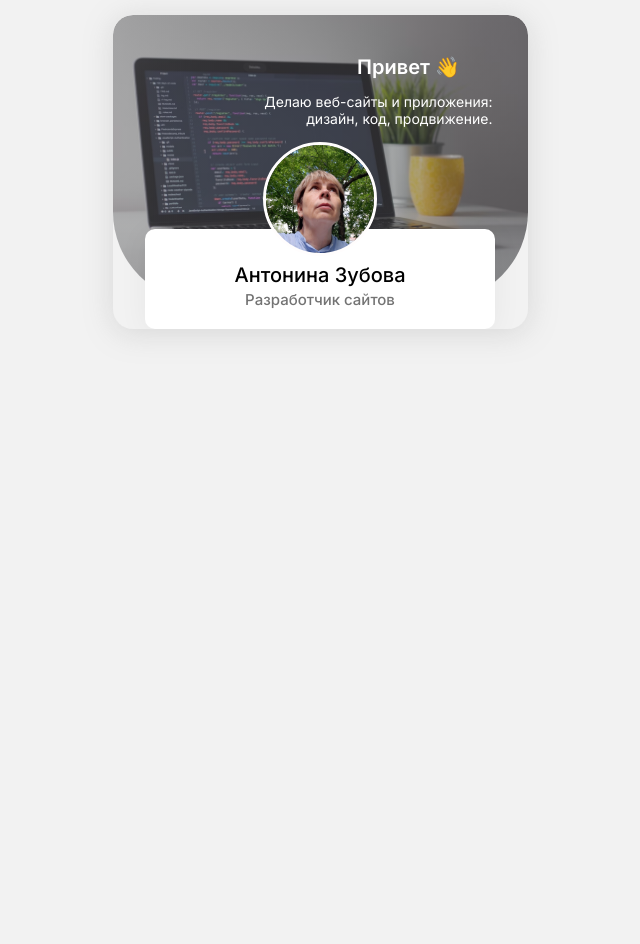
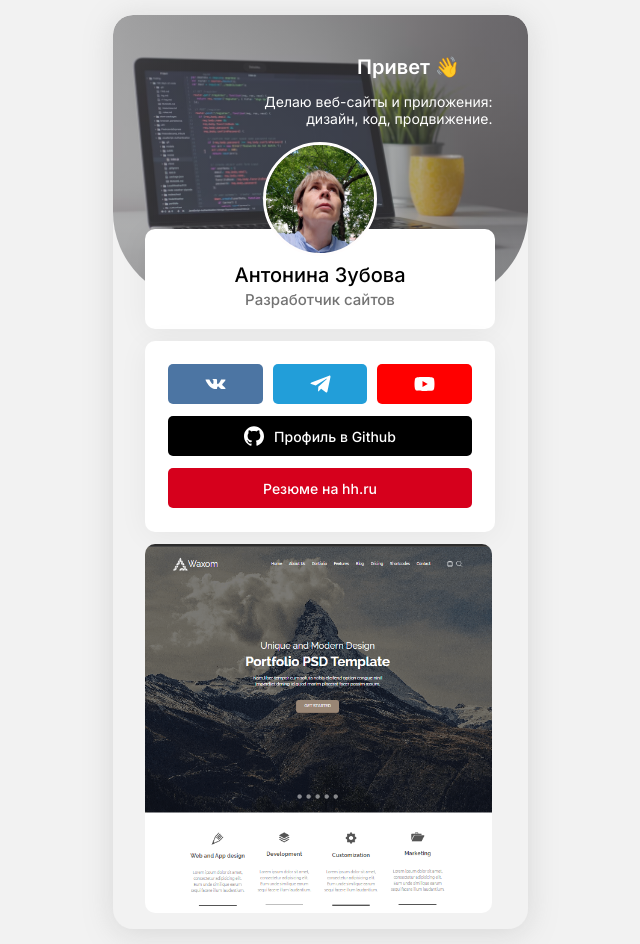
Before and after one commit to zubowaantonina/Tablink, a plain HTML site: page index.html in a window 1280 px wide. Shown: the whole page, without its empty margins (320-960 px from the left). Before the commit the page ends 800 px from the top, so only its background shows below. Drawn offline with Linux system fonts and the light colour scheme.

Commit message:
add: inons

```diff
--- a/index.html
+++ b/index.html
@@ -30,8 +30,35 @@
 
       </div>
       <!-- /.user -->
-      <!-- /.container -->
+      <div class="card">
+        <div class="buttons">
+          <a href="https://vk.com/id6911128" class="button vk">
+            <img src="img/icons/vk.svg" alt="vk" class="button-icon">
+          </a>
+          <a href="#" class="button tg">
+            <img src="img/icons/telegram.svg" alt="tg" class="button-icon">
+          </a>
+          <a href="#" class="button yt">
+            <img src="img/icons/Youtube.svg" alt="yt" class="button-icon">
+          </a>
+        </div>
+        <a href="#" class="button git">
+          <img src="img/icons/github.svg" alt="git" class="button-icon">
+          <span class="button-text">Профиль в Github</span>
+        </a>
+        <a href="#" class="button hh">
+
+          <span class="button-text">Резюме на hh.ru</span>
+        </a>
+      </div>
+      <!-- /.card -->
+      <!-- /.buttons -->
+      <div class="example">
+        <img src="img/example.png" alt="example" class="example-item">
+      </div>
+
     </div>
+    <!-- /.container -->
   </div>
   <!-- /.page-wraper -->
   <script src="js/main.js"></script>
```
Also changed, not shown: img/example.png (added), img/icons/Youtube.svg (added), img/icons/github.svg (added), img/icons/telegram.svg (added), img/icons/vk.svg (added).
